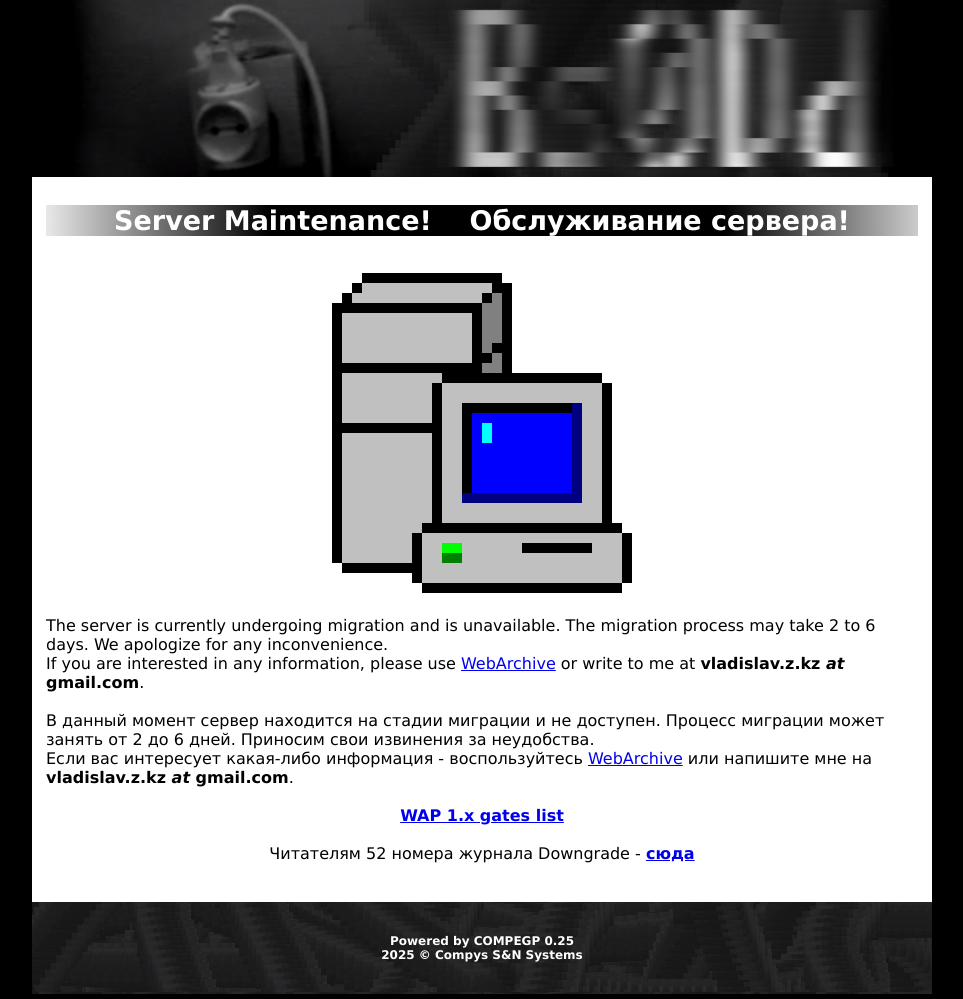
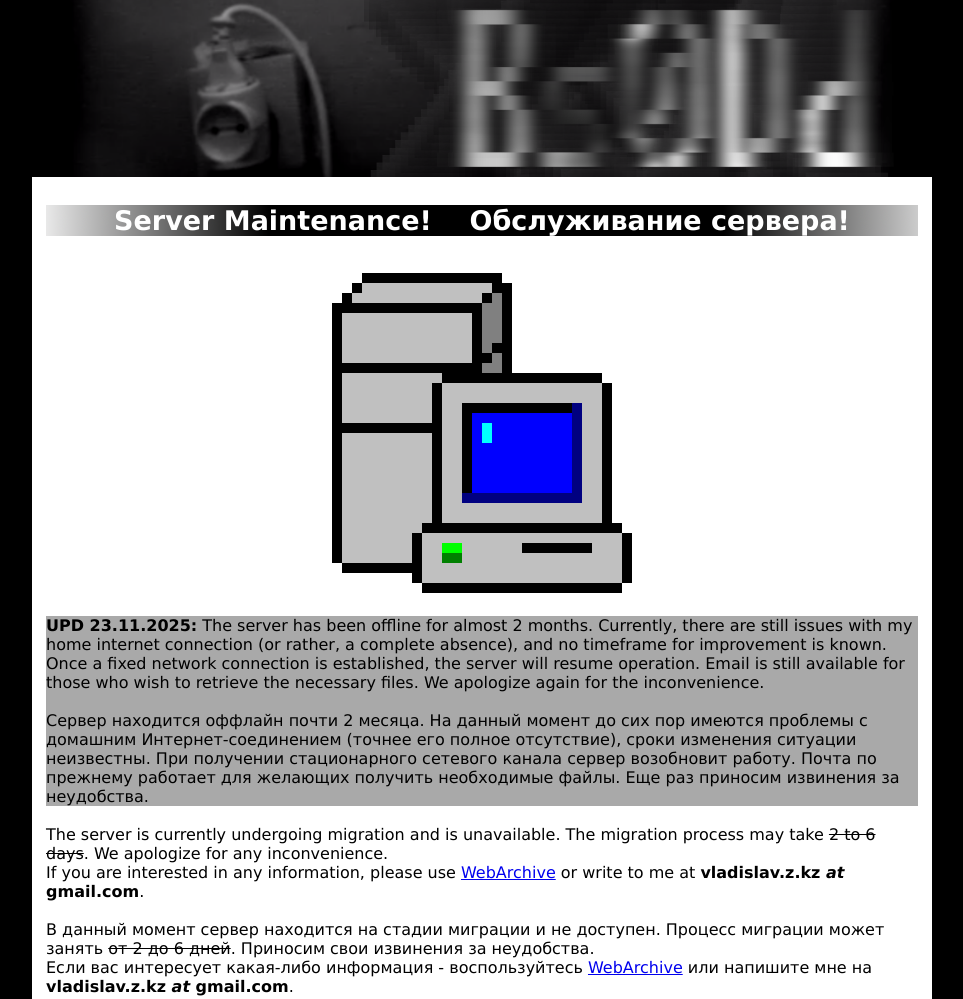
Before and after one commit to Bs0Dd/Bs0Dd.github.io, a plain HTML site: page tempshut/index.html in a window 1280 px wide. Shown: the top 999 px of the page, without its empty margins (158-1121 px from the left). Drawn offline with Linux system fonts and the light colour scheme.

Commit message:
Long offline, meh...

```diff
--- a/tempshut/index.html
+++ b/tempshut/index.html
@@ -18,14 +18,27 @@
 
                     <br><div style="text-align: center;"><img src="server.png" alt="Server"></div><br>
 
+                    <div style="background-color: darkgrey;">
+                        <b>UPD 23.11.2025:</b> The server has been offline for almost 2 months.
+                        Currently, there are still issues with my home internet connection (or rather, a complete absence),
+                        and no timeframe for improvement is known. Once a fixed network connection is established, the server will resume operation.
+                        Email is still available for those who wish to retrieve the necessary files. We apologize again for the inconvenience.
+                        <br><br>
+
+                        Сервер находится оффлайн почти 2 месяца.
+                        На данный момент до сих пор имеются проблемы с домашним Интернет-соединением (точнее его полное отсутствие),
+                        сроки изменения ситуации неизвестны. При получении стационарного сетевого канала сервер возобновит работу.
+                        Почта по прежнему работает для желающих получить необходимые файлы. Еще раз приносим извинения за неудобства.
+                    </div><br>
+
                     The server is currently undergoing migration and is unavailable.
-                    The migration process may take 2 to 6 days. We apologize for any inconvenience.<br>
+                    The migration process may take <del>2 to 6 days</del>. We apologize for any inconvenience.<br>
                     If you are interested in any information, please use <a href="https://web.archive.org/web/*/bs0dd.net">WebArchive</a>
                     or write to me at <b>vladislav.z.kz <i>at</i> gmail.com</b>.<br><br>
 
 
                     В данный момент сервер находится на стадии миграции и не доступен.
-                    Процесс миграции может занять от 2 до 6 дней. Приносим свои извинения за неудобства.<br>
+                    Процесс миграции может занять <del>от 2 до 6 дней</del>. Приносим свои извинения за неудобства.<br>
                     Если вас интересует какая-либо информация - воспользуйтесь <a href="https://web.archive.org/web/*/bs0dd.net">WebArchive</a>
                     или напишите мне на <b>vladislav.z.kz <i>at</i> gmail.com</b>.<br><br>
 
```
